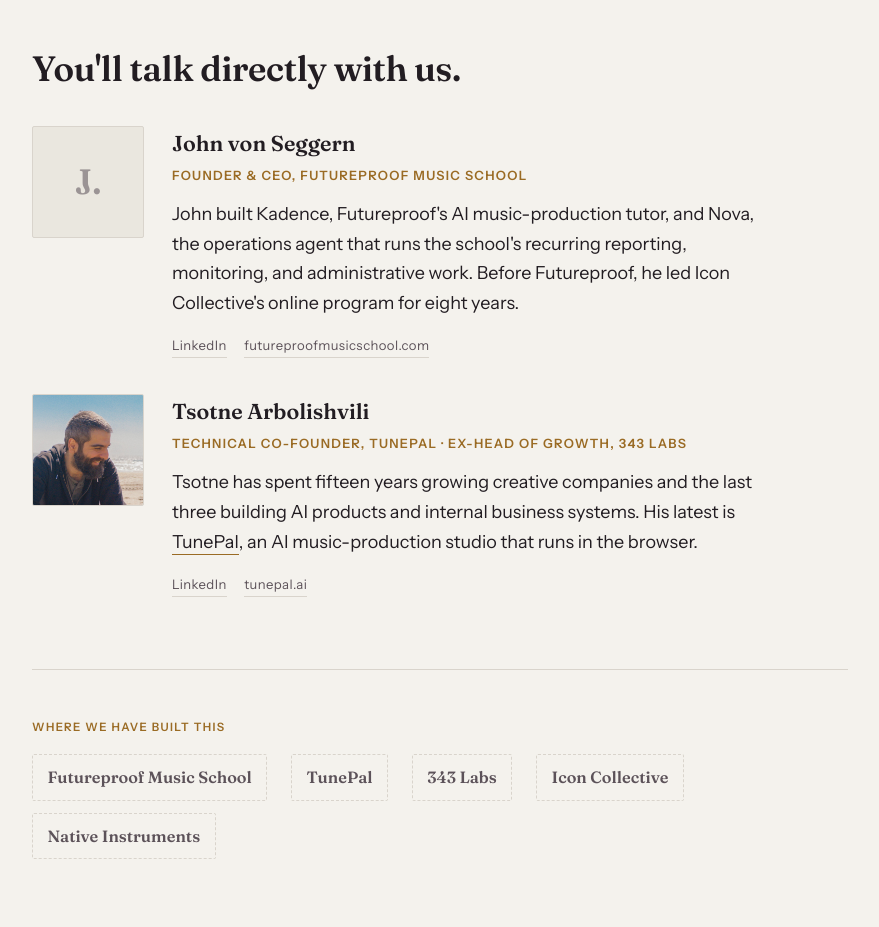
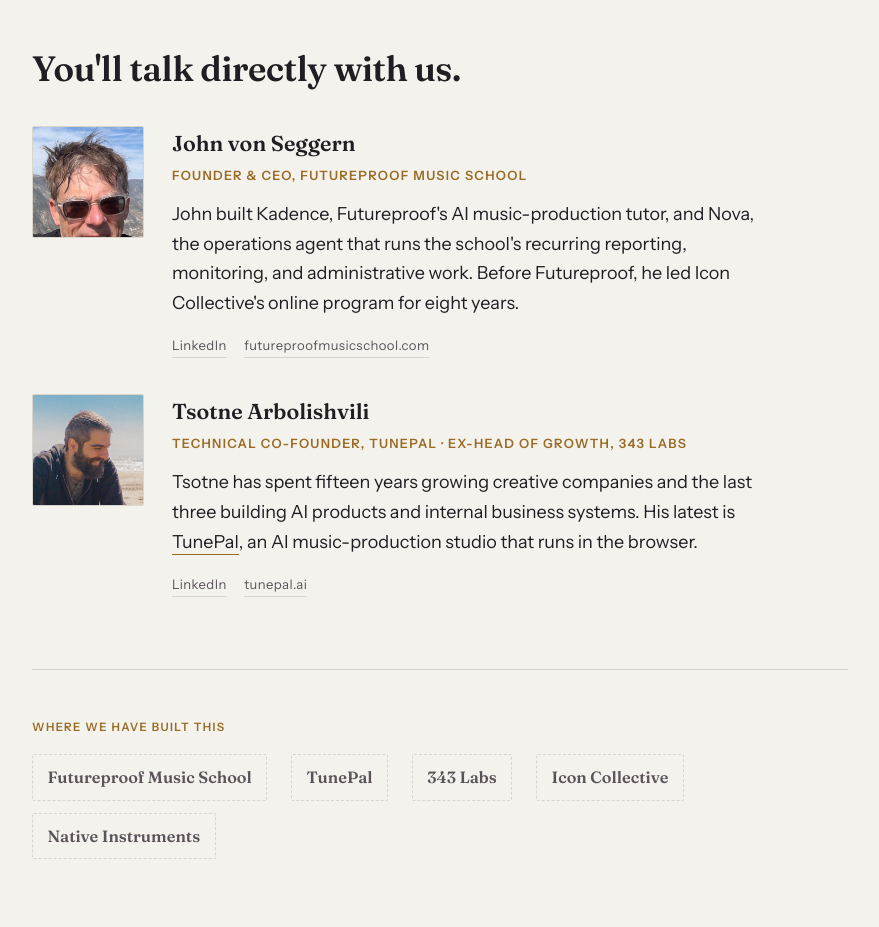
Before and after one commit to johnvon23/ai-services, a website: page index.html in a window 1280 px wide. Shown: the part 3420-4347 px from the top of the page, without its empty margins (200-1079 px from the left). Drawn offline with Linux system fonts and the light colour scheme.

Commit message:
Add John portrait

```diff
--- a/index.html
+++ b/index.html
@@ -673,8 +673,7 @@
 
     <div class="bio">
       <figure class="portrait">
-        <img src="" alt="John von Seggern" hidden>
-        <figcaption aria-hidden="true">J.</figcaption>
+        <img src="/assets/john-von.jpg" alt="John von Seggern" style="object-position: center 38%;">
       </figure>
       <div>
         <h3>John von Seggern</h3>
--- a/scripts/check-site.mjs
+++ b/scripts/check-site.mjs
@@ -6,6 +6,7 @@
   "vercel.json",
   "favicon.svg",
   "robots.txt",
+  "assets/john-von.jpg",
   "assets/tsotne-photo-CQeDVvxh.jpg"
 ];
 
```
Also changed, not shown: assets/john-von.jpg (added), 1 other file.
